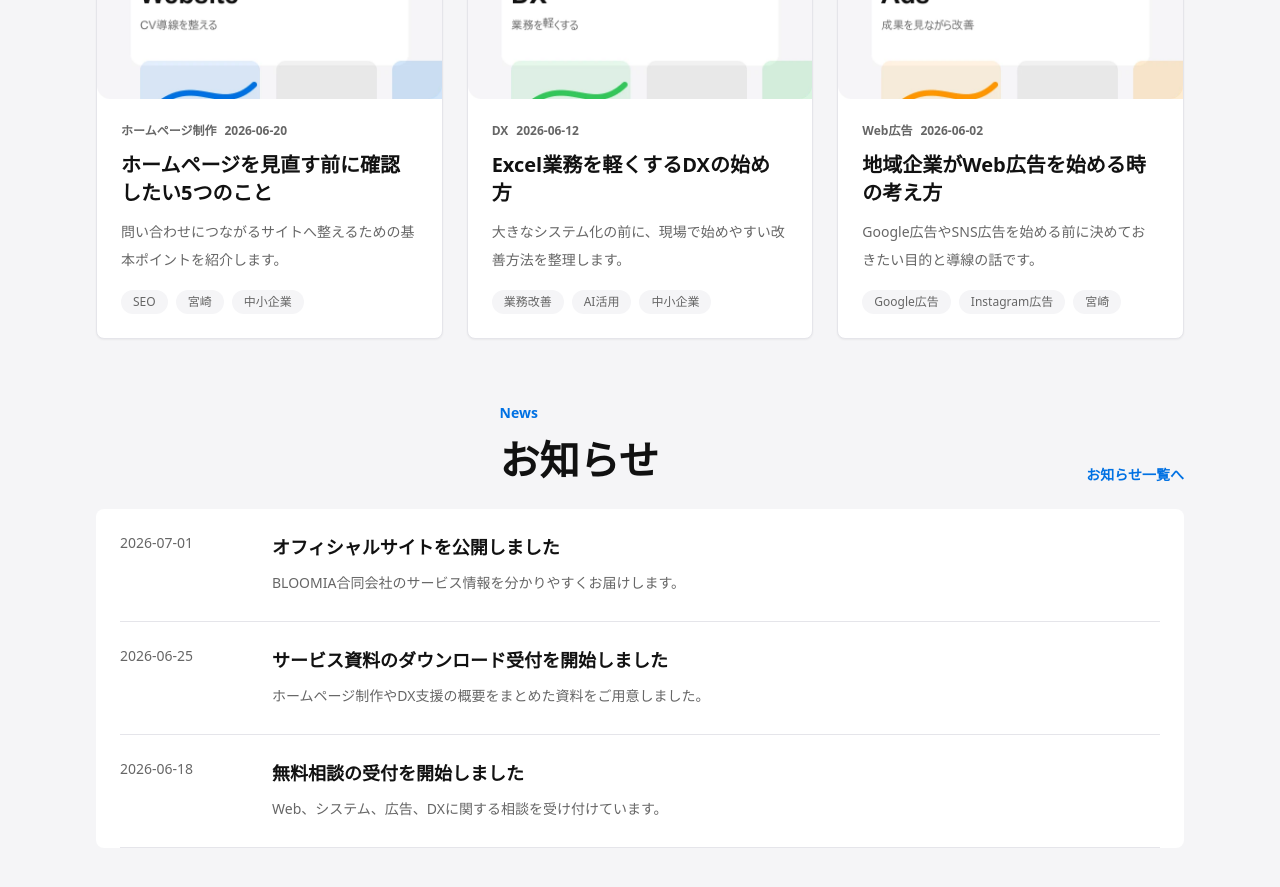
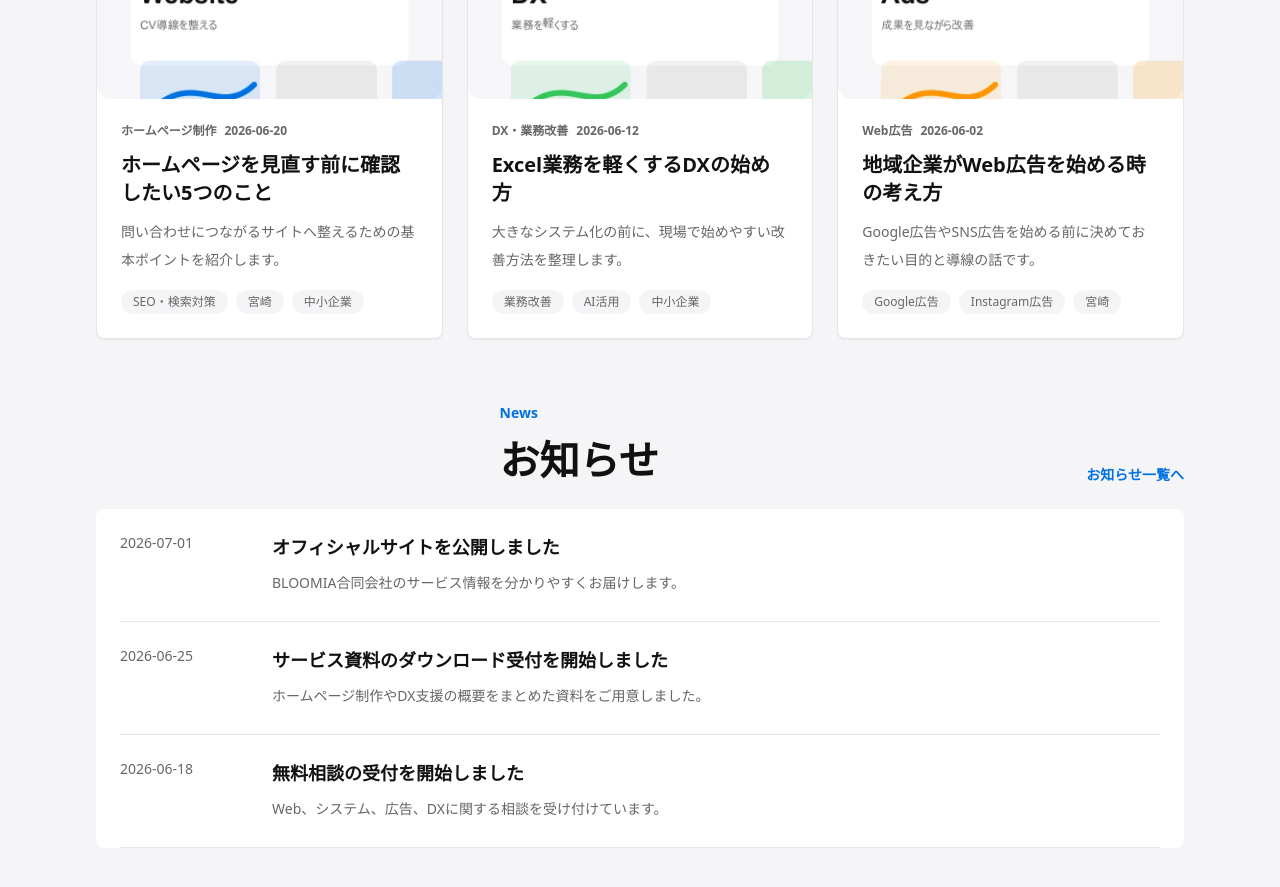
Before and after one commit to iwamitsuco/officialSite, a Next.js app: page / in a window 1280 px wide. Shown: the part 3920-4807 px from the top of the page. Built offline with nearby package versions, Linux system fonts and the light colour scheme.

Commit message:
Clarify blog category labels

```diff
--- a/data/blog.ts
+++ b/data/blog.ts
@@ -11,7 +11,7 @@ export const blogPosts: BlogPost[] = [
       "まずはトップページで何を相談できる会社なのかが伝わるかを確認しましょう。"
     ],
     category: "ホームページ制作",
-    tags: ["SEO", "宮崎", "中小企業"],
+    tags: ["SEO・検索対策", "宮崎", "中小企業"],
     publishedAt: "2026-06-20",
     updatedAt: "2026-06-24",
     thumbnail: "/images/insight-website.webp",
@@ -26,7 +26,7 @@ export const blogPosts: BlogPost[] = [
       "今使っているExcelの役割を整理し、残すものとシステム化するものを分けると進めやすくなります。",
       "小さな改善を積み重ねることで、社内に負担の少ないDXができます。"
     ],
-    category: "DX",
+    category: "DX・業務改善",
     tags: ["業務改善", "AI活用", "中小企業"],
     publishedAt: "2026-06-12",
     thumbnail: "/images/insight-dx.webp",
@@ -64,8 +64,8 @@ export const blogPosts: BlogPost[] = [
   }
 ];
 
-export const blogCategories = ["システム開発", "ホームページ制作", "Web広告", "DX", "生成AI", "デザイン", "お知らせ"];
-export const blogTags = ["Google広告", "Instagram広告", "SEO", "ECサイト", "業務改善", "AI活用", "宮崎", "中小企業"];
+export const blogCategories = ["システム開発", "ホームページ制作", "Web広告", "DX・業務改善", "生成AI", "デザイン", "お知らせ"];
+export const blogTags = ["Google広告", "Instagram広告", "SEO・検索対策", "ECサイト", "業務改善", "AI活用", "宮崎", "中小企業"];
 
 export function getBlogPostBySlug(slug: string): BlogPost | undefined {
   return blogPosts.find((post) => post.slug === slug);
```
